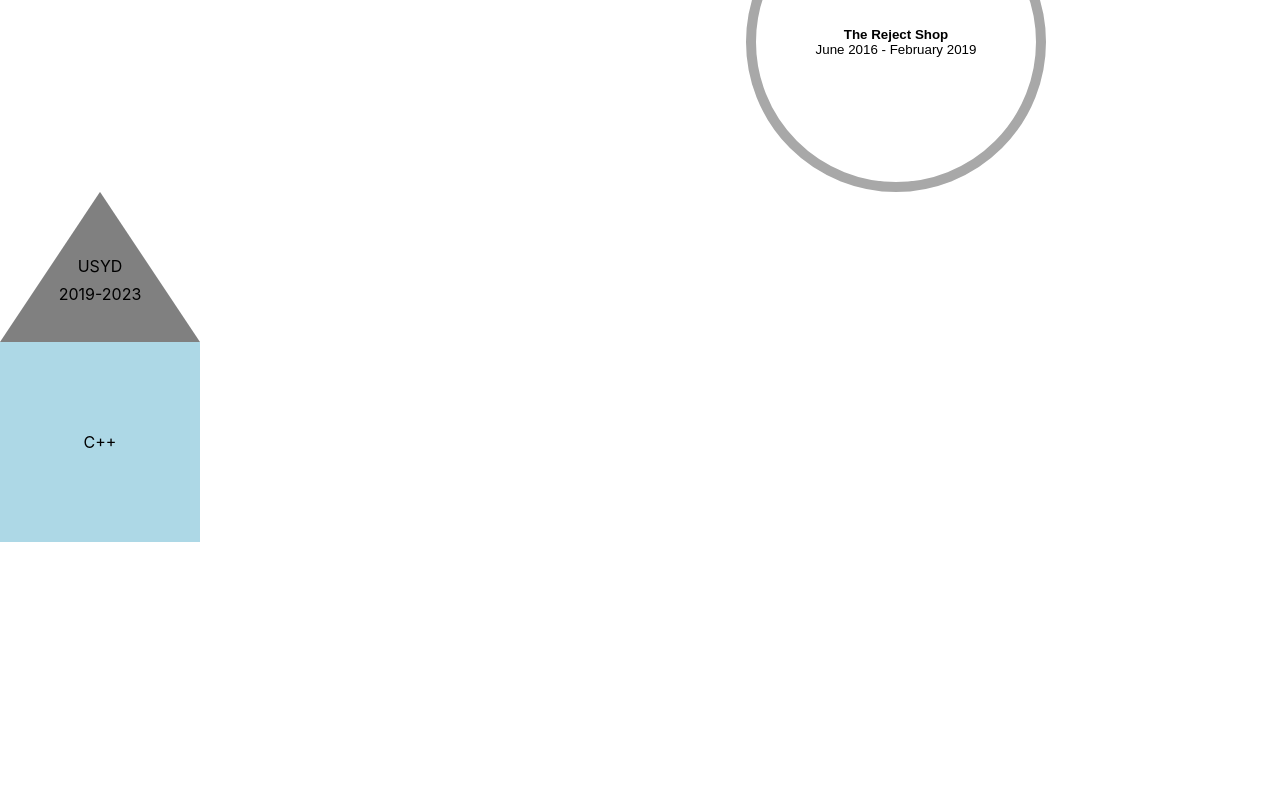
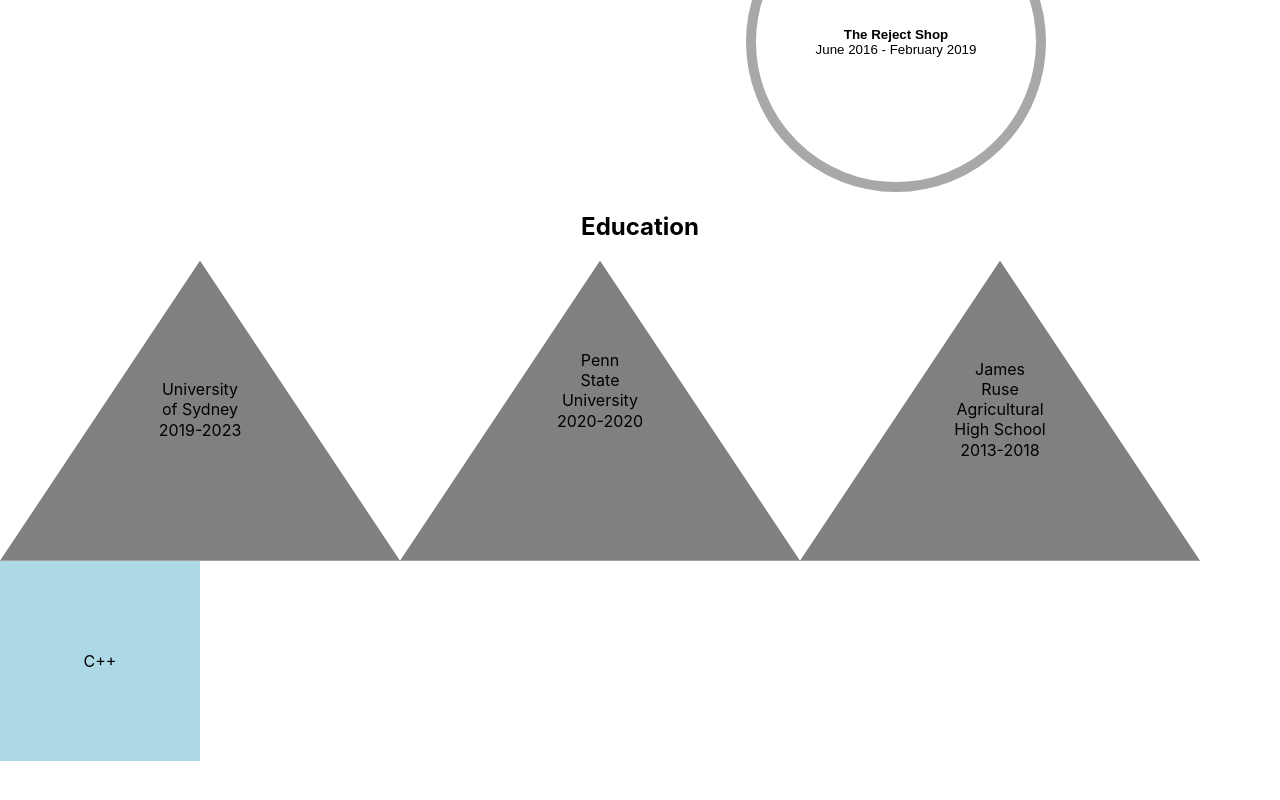
Before and after one commit to aleung27/Personal-Website, a React (Create React App) app: page / in a window 1280 px wide. Shown: the part 1090-1890 px from the top of the page. Built offline with nearby package versions, Linux system fonts and the light colour scheme.

Commit message:
Added education triangles, div and heading

```diff
--- a/src/App.js
+++ b/src/App.js
@@ -41,7 +41,15 @@ function App() {
           isDisabled={dimmed}
         />
       </div>
-      <EduTriangle uni="USYD" date="2019-2023"></EduTriangle>
+      <div className="edu">
+        <h2>Education</h2>
+        <EduTriangle uni="University of Sydney" date="2019-2023"></EduTriangle>
+        <EduTriangle uni="Penn State University" date="2020-2020"></EduTriangle>
+        <EduTriangle
+          uni="James Ruse Agricultural High School"
+          date="2013-2018"
+        ></EduTriangle>
+      </div>
       <SkillSquare skill="C++"></SkillSquare>
       <div style={{ height: "1000px" }} />
     </div>
--- a/src/scss/EduTriangle.scss
+++ b/src/scss/EduTriangle.scss
@@ -1,6 +1,7 @@
 .triangle {
-    width: 200px;
-    height: 150px;
+    float: left;
+    width: 400px;
+    height: 300px;
     overflow: auto;
 
     .uni {
```
